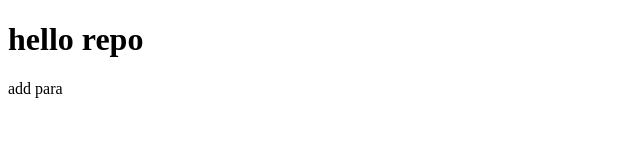
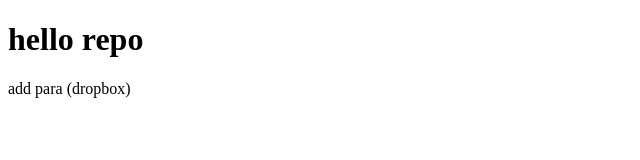
Before and after one commit to lakshaysharma870/my-first-repo, a plain HTML site: page index.html in a window 1280 px wide. Shown: the full height of the page, 0-640 px from the left. Drawn offline with Linux system fonts and the light colour scheme.

Commit message:
add dropbox

```diff
--- a/index.html
+++ b/index.html
@@ -7,6 +7,6 @@
 </head>
 <body>
     <h1>hello repo</h1>
-    <p>add para</p>
+    <p>add para (dropbox)</p>
 </body>
 </html>
```
